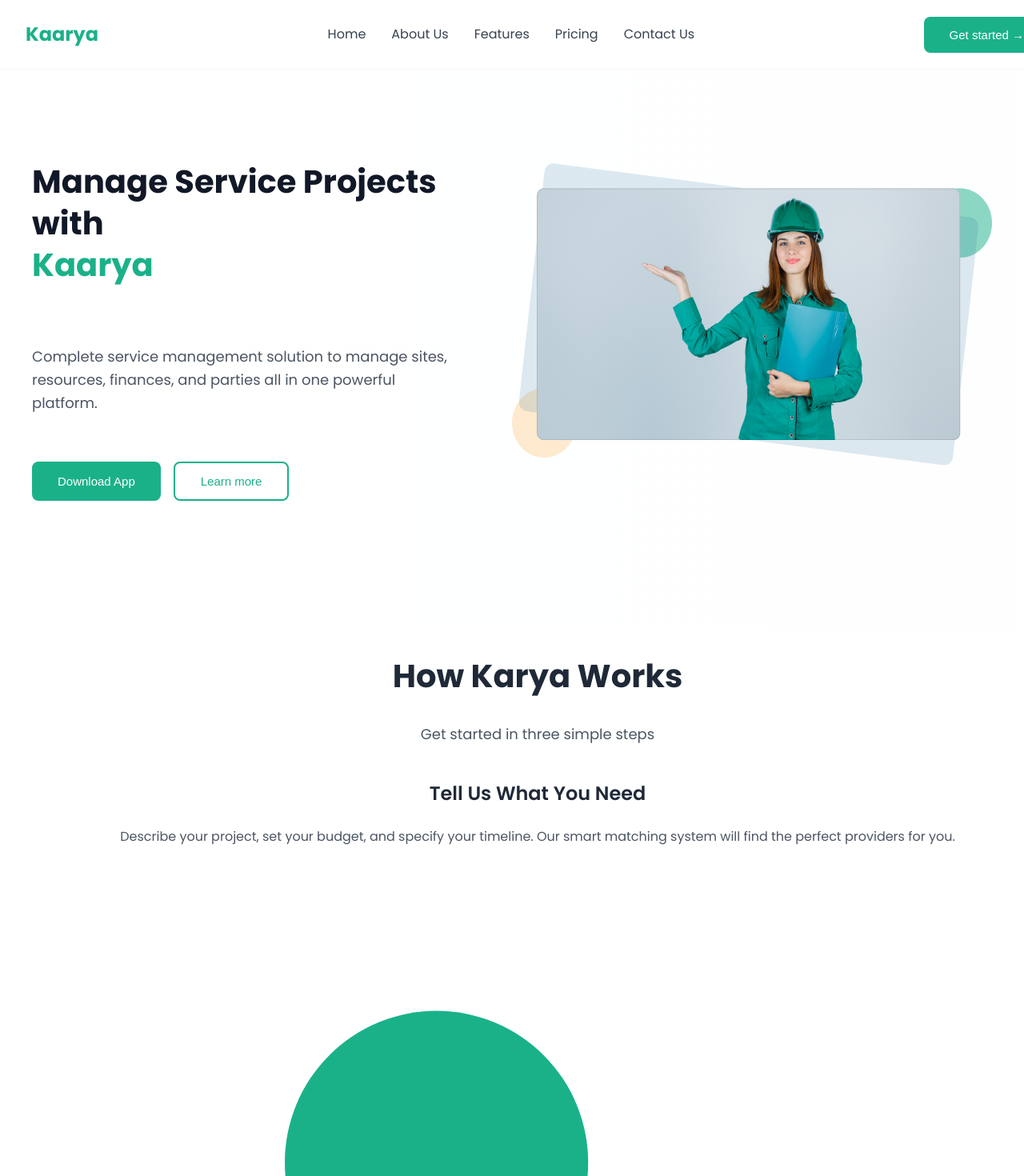
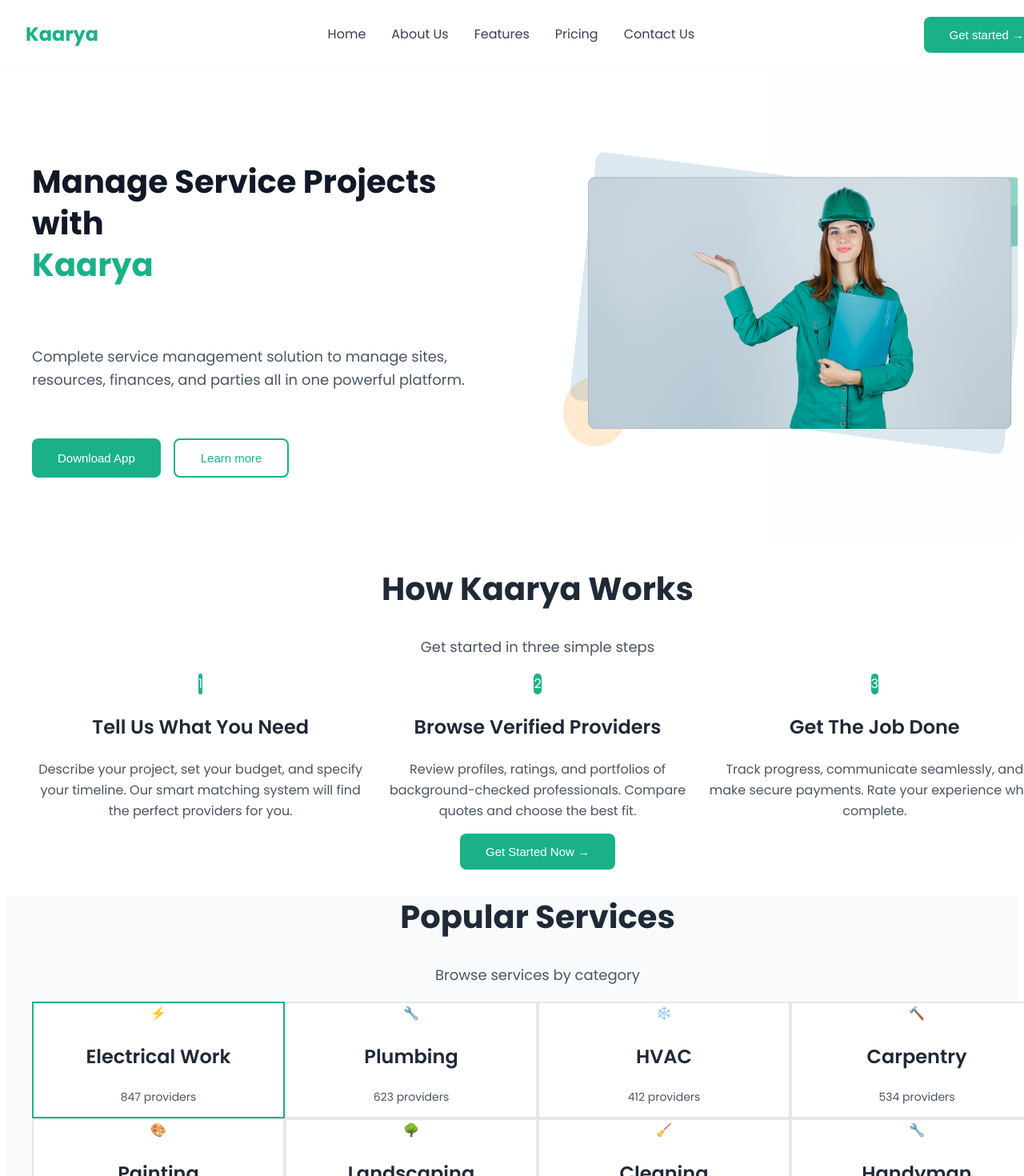
Before and after one commit to smarikaghimire/kaarya, a Next.js app: page / in a window 1280 px wide. Shown: the top 1470 px of the page at 80% size. Built offline with nearby package versions, Linux system fonts and the light colour scheme.

Commit message:
feat:fix

```diff
--- a/package.json
+++ b/package.json
@@ -9,6 +9,7 @@
     "lint": "eslint"
   },
   "dependencies": {
+    "lucide-react": "^0.555.0",
     "next": "16.0.5",
     "react": "19.2.0",
     "react-dom": "19.2.0"
--- a/src/app/globals.css
+++ b/src/app/globals.css
@@ -149,72 +149,6 @@
     width: 100%;
   }
 
-  /* Hero Section */
-  .hero-section {
-    position: relative;
-    padding: 2rem 0 2rem 0;
-    min-height: calc(100vh - 86px);
-    display: flex;
-    align-items: center;
-    overflow: hidden;
-  }
-
-  .hero-background {
-    position: absolute;
-    top: 0;
-    left: 0;
-    width: 100%;
-    height: 100%;
-    z-index: 0;
-  }
-
-  .hero-background img {
-    width: 100%;
-    height: 100%;
-    object-fit: cover;
-  }
-
-  .hero-overlay {
-    position: absolute;
-    top: 0;
-    left: 0;
-    width: 100%;
-    height: 100%;
-    background: linear-gradient(
-      90deg,
-      rgba(255, 255, 255, 0.95) 0%,
-      rgba(255, 255, 255, 0.7) 50%,
-      rgba(255, 255, 255, 0.3) 100%
-    );
-    z-index: 1;
-  }
-
-  .hero-section .container {
-    position: relative;
-    z-index: 2;
-  }
-
-  .hero-content {
-    display: grid;
-    grid-template-columns: 1fr 1fr;
-    gap: 4rem;
-    align-items: center;
-  }
-
-  .hero-text-content {
-    display: flex;
-    flex-direction: column;
-    gap: 1.5rem;
-    max-width: 600px;
-  }
-
-  .hero-buttons {
-    display: flex;
-    gap: 1rem;
-    flex-wrap: wrap;
-    margin-top: 1rem;
-  }
-
   /* Navbar */
   .navbar {
     position: absolute;
@@ -337,34 +271,4 @@
   .navbar-links {
     display: none;
   }
-
-  .hero-section {
-    padding: 2rem 0 2rem 0;
-    min-height: calc(100vh - 86px);
-  }
-
-  .hero-content {
-    grid-template-columns: 1fr;
-    gap: 3rem;
-  }
-
-  .hero-text-content {
-    max-width: 100%;
-  }
 }
-
-@media (max-width: 640px) {
-  .hero-section {
-    padding: 2rem 0 2rem 0;
-    min-height: auto;
-  }
-
-  .hero-buttons {
-    flex-direction: column;
-  }
-
-  .btn-primary,
-  .btn-secondary {
-    width: 100%;
-  }
-}
--- a/src/app/layout.tsx
+++ b/src/app/layout.tsx
@@ -24,7 +24,8 @@ export default function RootLayout({
     <html lang="en">
       <body className={poppins.variable}>
         <Navbar />
-        <main>{children}</main>
+        {/* Add padding-top to account for fixed/absolute navbar */}
+        <main className="pt-[80px]">{children}</main>
         <Footer />
       </body>
     </html>
--- a/src/components/landing/how-it-works.tsx
+++ b/src/components/landing/how-it-works.tsx
@@ -1,62 +1,116 @@
-// src/components/landing/how-it-works.tsx
 'use client';
 
 export default function HowItWorks() {
   return (
     <section className="py-20 bg-neutral-0">
       <div className="container">
+        {/* Header */}
         <div className="text-center mb-16">
-          <h2 className="heading-2 mb-4 text-neutral-800">How Karya Works</h2>
-          <p className="body-large text-neutral-600">Get started in three simple steps</p>
+          <h2 className="heading-2 text-neutral-800 mb-4">
+            How Kaarya Works
+          </h2>
+          <p className="body-large text-neutral-600">
+            Get started in three simple steps
+          </p>
         </div>
 
-        {/* Decorative Line */}
-        <div className="w-full h-1 bg-primary mb-16 rounded-full"></div>
+        {/* Cards Grid */}
+        <div className="grid grid-cols-3 gap-8 max-w-6xl mx-auto">
+          {/* Card 1 */}
+          <div className="flex flex-col items-center text-center">
+            {/* Number Badge */}
+            <div className="flex items-center justify-center w-12 h-12 rounded-full bg-primary mb-6">
+              <span className="text-neutral-0 font-bold text-xl">1</span>
+            </div>
 
-        <div className="grid grid-cols-1 md:grid-cols-3 gap-16 max-w-5xl mx-auto">
-          {/* Step 1 */}
+            {/* Icon */}
+            <div className="mb-6 flex justify-center">
+              <svg
+                className="w-12 h-12 text-primary"
+                fill="currentColor"
+                viewBox="0 0 24 24"
+              >
+                <path d="M9 5H7a2 2 0 00-2 2v12a2 2 0 002 2h10a2 2 0 002-2V7a2 2 0 00-2-2h-2M9 5a2 2 0 002 2h2a2 2 0 002-2M9 5a2 2 0 012-2h2a2 2 0 012 2m-3 7h3m-3 4h3m-6-4h.01M9 16h.01" />
+              </svg>
+            </div>
+
+            {/* Content */}
             <div className="text-center">
-            <div className="mb-8">
-
-            </div>
-            <h3 className="heading-4 mb-3 text-neutral-800">Tell Us What You Need</h3>
+              <h3 className="heading-4 text-neutral-800 mb-3">
+                Tell Us What You Need
+              </h3>
               <p className="body-regular text-neutral-600">
                 Describe your project, set your budget, and specify your timeline. Our smart matching system will find the perfect providers for you.
               </p>
             </div>
+          </div>
 
-          {/* Step 2 */}
-          <div className="text-center">
-            <div className="mb-8">
-              <svg className="w-48 h-48 mx-auto text-primary" viewBox="0 0 200 200" fill="currentColor">
-                <circle cx="80" cy="60" r="30" />
-                <path d="M 50 100 Q 50 90, 60 90 L 100 90 Q 110 90, 110 100 L 110 140 Q 110 150, 100 150 L 60 150 Q 50 150, 50 140 Z" />
-                <path d="M 120 80 L 150 110 L 120 140 Z" />
+          {/* Card 2 */}
+          <div className="flex flex-col items-center text-center">
+            {/* Number Badge */}
+            <div className="flex items-center justify-center w-12 h-12 rounded-full bg-primary mb-6">
+              <span className="text-neutral-0 font-bold text-xl">2</span>
+            </div>
+
+            {/* Icon */}
+            <div className="mb-6 flex justify-center">
+              <svg
+                className="w-12 h-12 text-primary"
+                fill="currentColor"
+                viewBox="0 0 24 24"
+              >
+                <path d="M16 7a4 4 0 11-8 0 4 4 0 018 0zM12 14a7 7 0 00-7 7h14a7 7 0 00-7-7z" />
+                <path d="M20 10l-2 2" stroke="currentColor" strokeWidth="2" fill="none" strokeLinecap="round"/>
               </svg>
             </div>
-            <h3 className="heading-4 mb-3 text-neutral-800">Browse Verified Providers</h3>
+
+            {/* Content */}
+            <div className="text-center">
+              <h3 className="heading-4 text-neutral-800 mb-3">
+                Browse Verified Providers
+              </h3>
               <p className="body-regular text-neutral-600">
                 Review profiles, ratings, and portfolios of background-checked professionals. Compare quotes and choose the best fit.
               </p>
             </div>
+          </div>
 
-          {/* Step 3 */}
-          <div className="text-center">
-            <div className="mb-8">
-              <svg className="w-48 h-48 mx-auto text-primary" viewBox="0 0 200 200" fill="currentColor">
-                <path d="M 40 80 L 100 40 L 160 80 L 160 160 L 40 160 Z" />
-                <rect x="80" y="110" width="40" height="50" fill="white" />
+          {/* Card 3 */}
+          <div className="flex flex-col items-center text-center">
+            {/* Number Badge */}
+            <div className="flex items-center justify-center w-12 h-12 rounded-full bg-primary mb-6">
+              <span className="text-neutral-0 font-bold text-xl">3</span>
+            </div>
+
+            {/* Icon */}
+            <div className="mb-6 flex justify-center">
+              <svg
+                className="w-12 h-12 text-primary"
+                fill="currentColor"
+                viewBox="0 0 24 24"
+              >
+                <path fillRule="evenodd" d="M2.25 12c0-5.385 4.365-9.75 9.75-9.75s9.75 4.365 9.75 9.75-4.365 9.75-9.75 9.75S2.25 17.385 2.25 12zm13.36-1.814a.75.75 0 10-1.22-.872l-3.236 4.53L9.53 12.22a.75.75 0 00-1.06 1.06l2.25 2.25a.75.75 0 001.14-.094l3.75-5.25z" clipRule="evenodd" />
               </svg>
             </div>
-            <h3 className="heading-4 mb-3 text-neutral-800">Get The Job Done</h3>
+
+            {/* Content */}
+            <div className="text-center">
+              <h3 className="heading-4 text-neutral-800 mb-3">
+                Get The Job Done
+              </h3>
               <p className="body-regular text-neutral-600">
                 Track progress, communicate seamlessly, and make secure payments. Rate your experience when complete.
               </p>
             </div>
           </div>
+        </div>
 
-        {/* Bottom Decorative Line */}
-        <div className="w-full h-1 bg-primary mt-16 rounded-full"></div>
+        {/* CTA Button */}
+        <div className="text-center mt-12">
+          <button className="btn-primary">
+            Get Started Now →
+          </button>
+        </div>
       </div>
     </section>
   );
--- a/src/components/landing/popular-services.tsx
+++ b/src/components/landing/popular-services.tsx
@@ -1,35 +1,51 @@
-// src/components/landing/popular-services.tsx
 'use client';
 
 export default function PopularServices() {
   const services = [
-    { name: 'Electrical Work', icon: '⚡', providers: 847 },
-    { name: 'Plumbing', icon: '🔧', providers: 623 },
-    { name: 'HVAC', icon: '❄️', providers: 412 },
-    { name: 'Carpentry', icon: '🔨', providers: 534 },
-    { name: 'Painting', icon: '🎨', providers: 389 },
-    { name: 'Landscaping', icon: '🌳', providers: 456 },
-    { name: 'Cleaning', icon: '🧹', providers: 712 },
-    { name: 'Handyman', icon: '🔧', providers: 891 },
+    { name: 'Electrical Work', icon: '⚡', providers: 847, color: '#f59e0b' },
+    { name: 'Plumbing', icon: '🔧', providers: 623, color: '#6b7280' },
+    { name: 'HVAC', icon: '❄️', providers: 412, color: '#3b82f6' },
+    { name: 'Carpentry', icon: '🔨', providers: 534, color: '#8b5cf6' },
+    { name: 'Painting', icon: '🎨', providers: 389, color: '#ec4899' },
+    { name: 'Landscaping', icon: '🌳', providers: 456, color: '#10b981' },
+    { name: 'Cleaning', icon: '🧹', providers: 712, color: '#f97316' },
+    { name: 'Handyman', icon: '🔧', providers: 891, color: '#6b7280' },
   ];
 
   return (
     <section className="py-20 bg-neutral-50">
       <div className="container">
-        <div className="text-center mb-16">
-          <h2 className="heading-2 mb-4 text-neutral-800">Popular Services</h2>
-          <p className="body-large text-neutral-600">Browse services by category</p>
+        {/* Header */}
+        <div className="text-center mb-12">
+          <h2 className="heading-2 text-neutral-800 mb-4">
+            Popular Services
+          </h2>
+          <p className="body-large text-neutral-600">
+            Browse services by category
+          </p>
         </div>
 
-        <div className="grid grid-cols-1 sm:grid-cols-2 lg:grid-cols-4 gap-6 max-w-6xl mx-auto">
-          {services.map((service) => (
+        {/* Services Grid - 4 columns */}
+        <div className="grid grid-cols-4 gap-6 max-w-6xl mx-auto">
+          {services.map((service, index) => (
             <div
               key={service.name}
-              className="bg-neutral-0 rounded-xl p-8 text-center hover:shadow-lg transition-all duration-300 cursor-pointer border border-neutral-200"
+              className={`bg-neutral-0 rounded-xl p-6 text-center hover:shadow-lg transition-all duration-300 cursor-pointer border-2 ${
+                index === 0 ? 'border-primary' : 'border-neutral-200'
+              } hover:border-primary`}
             >
-              <div className="text-5xl mb-4 text-primary">{service.icon}</div>
-              <h3 className="heading-4 mb-2 text-neutral-800">{service.name}</h3>
-              <p className="body-small text-neutral-600">{service.providers} providers</p>
+              {/* Icon */}
+              <div className="text-4xl mb-4">{service.icon}</div>
+
+              {/* Service Name */}
+              <h3 className="heading-4 text-neutral-800 mb-2">
+                {service.name}
+              </h3>
+
+              {/* Provider Count */}
+              <p className="body-small text-neutral-600">
+                {service.providers} providers
+              </p>
             </div>
           ))}
         </div>
```
Also changed, not shown: src/components/landing/hero.tsx (+93 -0 lines), 1 other file (tests, documents, lock files or other folders). Lines whose indentation alone changed are shown as unchanged.
